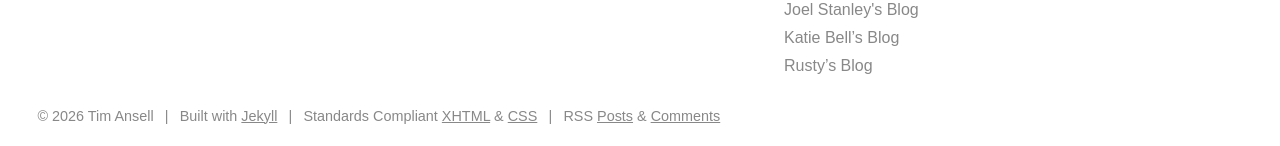
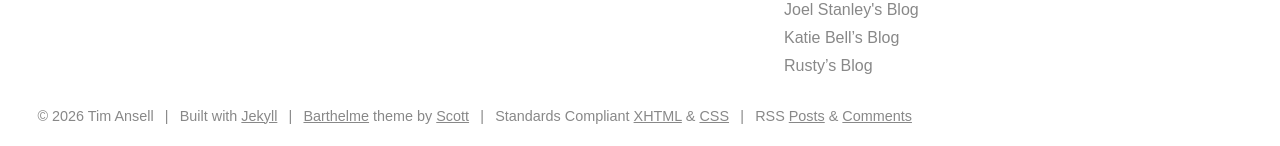
Before and after one commit to mithro/blog.mithis.net, a Jekyll site: the page built from contact.md, in a window 1280 px wide. Shown: the part 2233-2379 px from the top of the page. Built offline with Jekyll 4.4.1, drawn with Linux system fonts in a browser that asks for light colours.

Commit message:
Footer: restore Barthelme theme designer credit
Reverts the #15 portion of commit 19cde65.

The theme this site uses is a recreation of plaintxt.org's Barthelme
WordPress theme by Scott Allan Wallick (CSS layout, colors, fonts,
header/sidebar/footer structure are all derivative). The designer's
attribution is a courtesy that belongs in the footer regardless of
whether the underlying engine is WordPress or Jekyll.

The other footer cleanups from 19cde65 (WordPress -> Jekyll generator
credit, empty-href vcard removal) stand.

Re-opens #15.

Co-Authored-By: Claude Opus 4.7 (1M context) <noreply@anthropic.com>

```diff
--- a/_includes/footer.html
+++ b/_includes/footer.html
@@ -3,6 +3,8 @@
     <span class="meta-sep">|</span>
     <span id="generator-link">Built with <a href="https://jekyllrb.com/" title="Jekyll" rel="generator">Jekyll</a></span>
     <span class="meta-sep">|</span>
+    <span id="theme-link"><a href="http://www.plaintxt.org/themes/barthelme/" title="Barthelme theme for WordPress" rel="follow designer">Barthelme</a> theme by <span class="vcard"><a class="url fn n" href="http://scottwallick.com/" title="scottwallick.com" rel="follow designer"><span class="given-name">Scott</span><span class="additional-name"> Allan</span><span class="family-name"> Wallick</span></a></span></span><!-- Theme design credit, that's all -->
+    <span class="meta-sep">|</span>
     <span id="web-standards"> Standards Compliant <a href="http://validator.w3.org/check/referer" title="Valid XHTML">XHTML</a> &amp; <a href="http://jigsaw.w3.org/css-validator/validator?profile=css2&amp;warning=2&amp;uri=https://blog.mithis.net/wp-content/themes/barthelme/style.css" title="Valid CSS">CSS</a></span>
     <span class="meta-sep">|</span>
     <span id="footer-rss"> RSS <a href="{{ '/feed' | relative_url }}" title="{{ site.title | escape }} RSS 2.0 Feed" rel="alternate" type="application/rss+xml">Posts</a> &amp; <a href="{{ '/comments/feed' | relative_url }}" title="{{ site.title | escape }} Comments RSS 2.0 Feed" rel="alternate" type="application/rss+xml">Comments</a></span>
```
